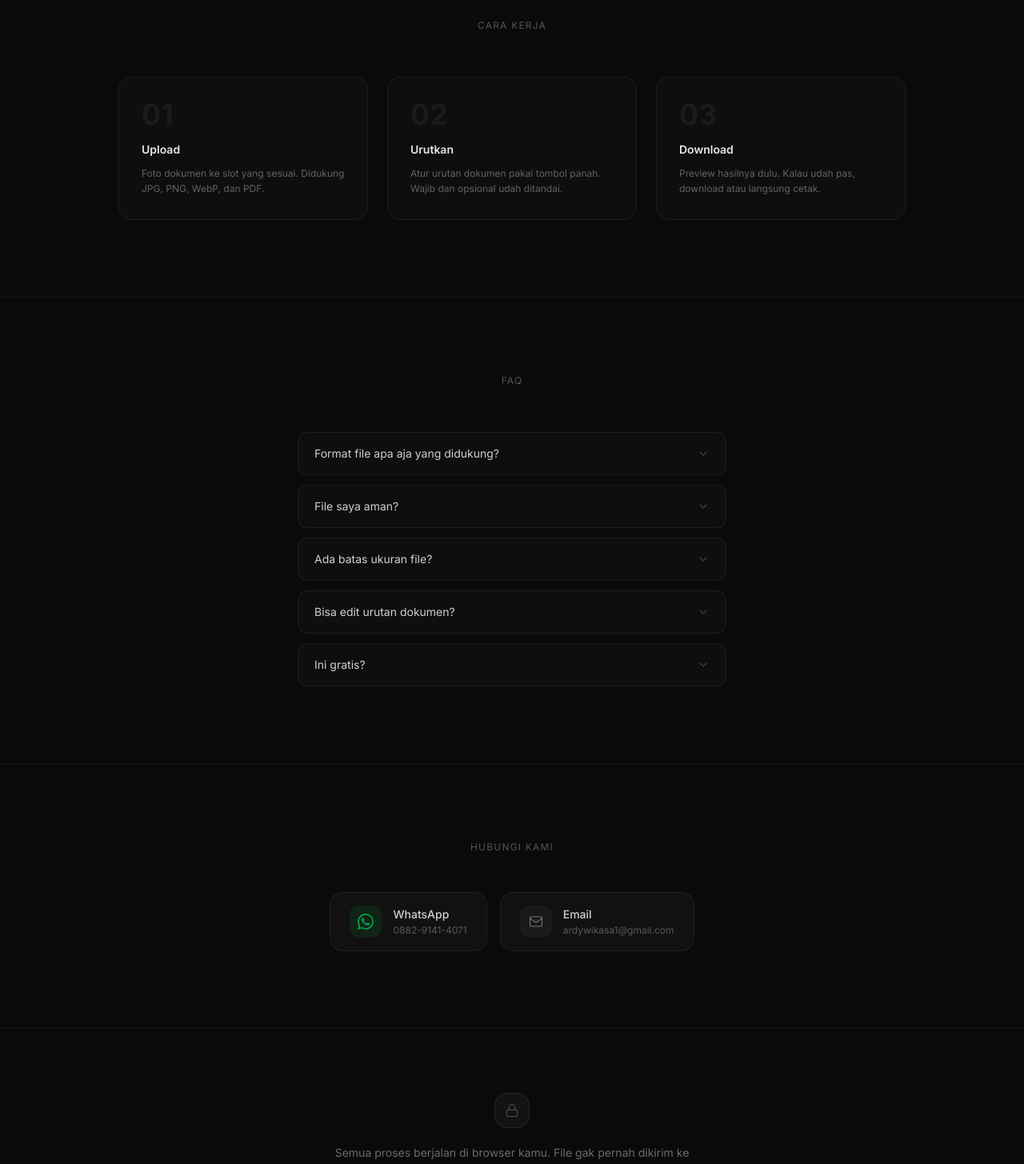
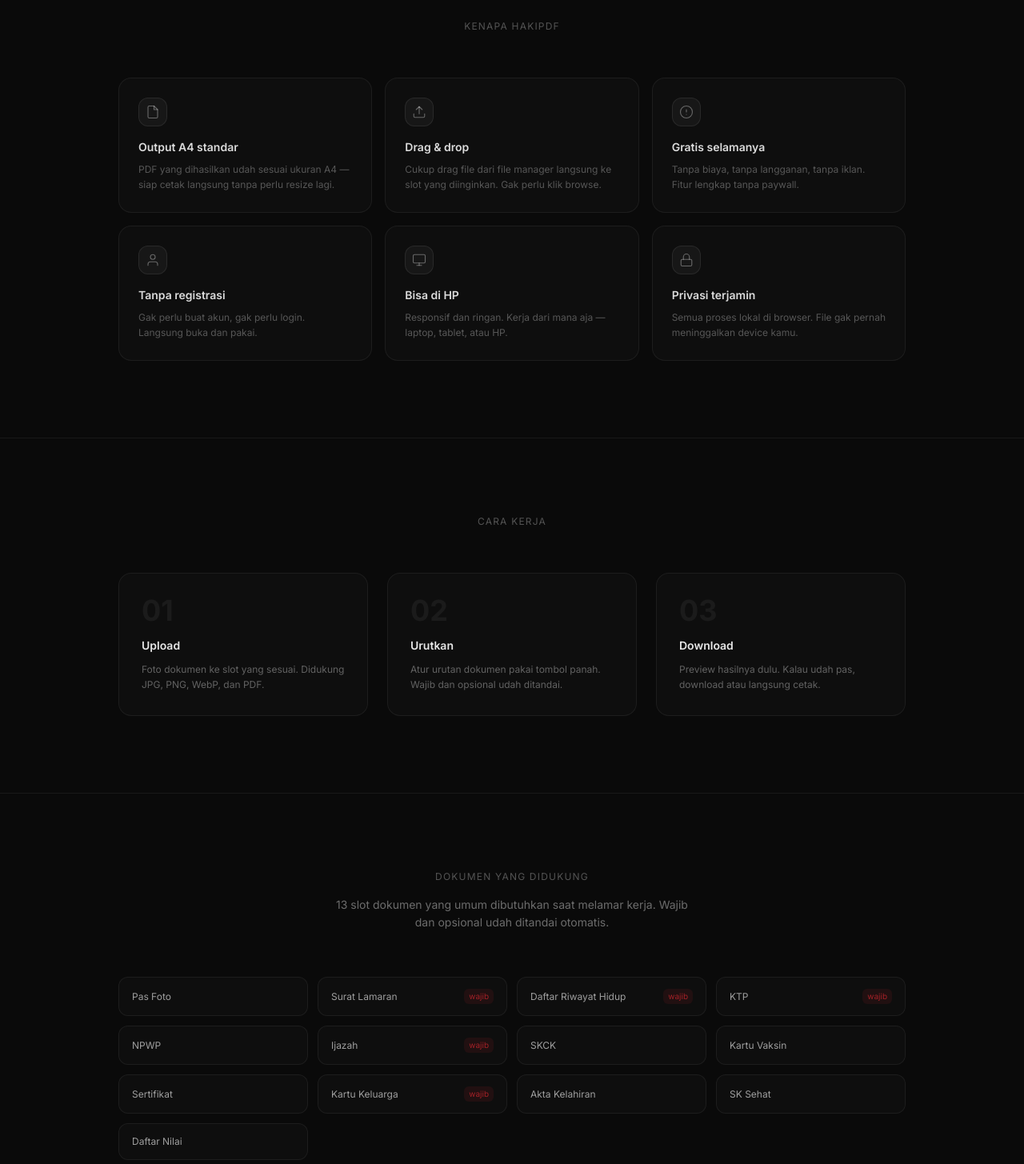
Before and after one commit to Stonepath-dotcom/wabot-hub, a Next.js app: page / in a window 1280 px wide. Shown: the part 1100-2555 px from the top of the page at 80% size. Built offline with nearby package versions, Linux system fonts and the light colour scheme.

Commit message:
7a9942ad-e0a0-434a-96f0-27f9caa758a4

```diff
--- a/src/app/page.tsx
+++ b/src/app/page.tsx
@@ -122,8 +122,81 @@
           </div>
         </section>
 
+        {/* feature highlights */}
+        <section className="border-t border-white/[0.06] py-24">
+          <div className="max-w-5xl mx-auto px-5">
+            <p className="text-xs text-white/30 text-center uppercase tracking-widest mb-14">Kenapa HakiPDF</p>
+            <div className="grid grid-cols-1 sm:grid-cols-2 lg:grid-cols-3 gap-4">
+              {[
+                {
+                  icon: (
+                    <svg width="18" height="18" viewBox="0 0 24 24" fill="none" stroke="currentColor" strokeWidth="1.5" strokeLinecap="round" strokeLinejoin="round">
+                      <path d="M14 2H6a2 2 0 0 0-2 2v16a2 2 0 0 0 2 2h12a2 2 0 0 0 2-2V8z" /><polyline points="14 2 14 8 20 8" />
+                    </svg>
+                  ),
+                  title: 'Output A4 standar',
+                  desc: 'PDF yang dihasilkan udah sesuai ukuran A4 — siap cetak langsung tanpa perlu resize lagi.',
+                },
+                {
+                  icon: (
+                    <svg width="18" height="18" viewBox="0 0 24 24" fill="none" stroke="currentColor" strokeWidth="1.5" strokeLinecap="round" strokeLinejoin="round">
+                      <path d="M21 15v4a2 2 0 0 1-2 2H5a2 2 0 0 1-2-2v-4" /><polyline points="17 8 12 3 7 8" /><line x1="12" y1="3" x2="12" y2="15" />
+                    </svg>
+                  ),
+                  title: 'Drag & drop',
+                  desc: 'Cukup drag file dari file manager langsung ke slot yang diinginkan. Gak perlu klik browse.',
+                },
+                {
+                  icon: (
+                    <svg width="18" height="18" viewBox="0 0 24 24" fill="none" stroke="currentColor" strokeWidth="1.5" strokeLinecap="round" strokeLinejoin="round">
+                      <circle cx="12" cy="12" r="10" /><line x1="12" y1="8" x2="12" y2="12" /><line x1="12" y1="16" x2="12.01" y2="16" />
+                    </svg>
+                  ),
+                  title: 'Gratis selamanya',
+                  desc: 'Tanpa biaya, tanpa langganan, tanpa iklan. Fitur lengkap tanpa paywall.',
+                },
+                {
+                  icon: (
+                    <svg width="18" height="18" viewBox="0 0 24 24" fill="none" stroke="currentColor" strokeWidth="1.5" strokeLinecap="round" strokeLinejoin="round">
+                      <path d="M20 21v-2a4 4 0 0 0-4-4H8a4 4 0 0 0-4 4v2" /><circle cx="12" cy="7" r="4" />
+                    </svg>
+                  ),
+                  title: 'Tanpa registrasi',
+                  desc: 'Gak perlu buat akun, gak perlu login. Langsung buka dan pakai.',
+                },
+                {
+                  icon: (
+                    <svg width="18" height="18" viewBox="0 0 24 24" fill="none" stroke="currentColor" strokeWidth="1.5" strokeLinecap="round" strokeLinejoin="round">
+                      <rect x="2" y="3" width="20" height="14" rx="2" ry="2" /><line x1="8" y1="21" x2="16" y2="21" /><line x1="12" y1="17" x2="12" y2="21" />
+                    </svg>
+                  ),
+                  title: 'Bisa di HP',
+                  desc: 'Responsif dan ringan. Kerja dari mana aja — laptop, tablet, atau HP.',
+                },
+                {
+                  icon: (
+                    <svg width="18" height="18" viewBox="0 0 24 24" fill="none" stroke="currentColor" strokeWidth="1.5" strokeLinecap="round" strokeLinejoin="round">
+                      <rect x="3" y="11" width="18" height="11" rx="2" ry="2" /><path d="M7 11V7a5 5 0 0 1 10 0v4" />
+                    </svg>
+                  ),
+                  title: 'Privasi terjamin',
+                  desc: 'Semua proses lokal di browser. File gak pernah meninggalkan device kamu.',
+                },
+              ].map((item) => (
+                <div key={item.title} className="bg-white/[0.02] border border-white/[0.06] rounded-2xl p-6">
+                  <div className="w-9 h-9 rounded-xl bg-white/[0.04] border border-white/[0.08] flex items-center justify-center mb-4 text-white/35">
+                    {item.icon}
+                  </div>
+                  <p className="text-sm font-semibold text-white/85">{item.title}</p>
+                  <p className="text-xs text-white/30 mt-2 leading-relaxed">{item.desc}</p>
+                </div>
+              ))}
+            </div>
+          </div>
+        </section>
+
         {/* cara kerja */}
-        <section className="py-24">
+        <section className="border-t border-white/[0.06] py-24">
           <div className="max-w-5xl mx-auto px-5">
             <p className="text-xs text-white/30 text-center uppercase tracking-widest mb-14">Cara kerja</p>
             <div className="grid grid-cols-1 sm:grid-cols-3 gap-6">
@@ -136,6 +209,40 @@
                   <span className="text-4xl font-bold text-white/[0.05] leading-none block">{item.step}</span>
                   <p className="text-sm font-semibold text-white/90 mt-4">{item.title}</p>
                   <p className="text-xs text-white/35 mt-2.5 leading-relaxed">{item.desc}</p>
+                </div>
+              ))}
+            </div>
+          </div>
+        </section>
+
+        {/* dokumen didukung */}
+        <section className="border-t border-white/[0.06] py-24">
+          <div className="max-w-5xl mx-auto px-5">
+            <p className="text-xs text-white/30 text-center uppercase tracking-widest mb-4">Dokumen yang didukung</p>
+            <p className="text-sm text-white/40 text-center max-w-md mx-auto mb-14 leading-relaxed">
+              13 slot dokumen yang umum dibutuhkan saat melamar kerja. Wajib dan opsional udah ditandai otomatis.
+            </p>
+            <div className="grid grid-cols-2 sm:grid-cols-3 lg:grid-cols-4 gap-3">
+              {[
+                { name: 'Pas Foto', tag: 'opsional' },
+                { name: 'Surat Lamaran', tag: 'wajib' },
+                { name: 'Daftar Riwayat Hidup', tag: 'wajib' },
+                { name: 'KTP', tag: 'wajib' },
+                { name: 'NPWP', tag: 'opsional' },
+                { name: 'Ijazah', tag: 'wajib' },
+                { name: 'SKCK', tag: 'opsional' },
+                { name: 'Kartu Vaksin', tag: 'opsional' },
+                { name: 'Sertifikat', tag: 'opsional' },
+                { name: 'Kartu Keluarga', tag: 'wajib' },
+                { name: 'Akta Kelahiran', tag: 'opsional' },
+                { name: 'SK Sehat', tag: 'opsional' },
+                { name: 'Daftar Nilai', tag: 'opsional' },
+              ].map((doc) => (
+                <div key={doc.name} className="bg-white/[0.02] border border-white/[0.06] rounded-xl px-4 py-3.5 flex items-center justify-between">
+                  <span className="text-xs text-white/60 truncate mr-2">{doc.name}</span>
+                  {doc.tag === 'wajib' && (
+                    <span className="text-[10px] text-red-500/60 bg-red-500/[0.08] px-1.5 py-0.5 rounded-md shrink-0">wajib</span>
+                  )}
                 </div>
               ))}
             </div>
@@ -165,6 +272,47 @@
                     <p className="text-xs text-white/40 leading-relaxed">{item.a}</p>
                   </div>
                 </details>
+              ))}
+            </div>
+          </div>
+        </section>
+
+        {/* testimonials */}
+        <section className="border-t border-white/[0.06] py-24">
+          <div className="max-w-5xl mx-auto px-5">
+            <p className="text-xs text-white/30 text-center uppercase tracking-widest mb-14">Kata mereka</p>
+            <div className="grid grid-cols-1 sm:grid-cols-3 gap-4">
+              {[
+                {
+                  name: 'Rina S.',
+                  role: 'Fresh Graduate',
+                  text: 'Gak nyangka se-simple ini. Tinggal upload foto dokumen, langsung jadi PDF. Gak perlu install app apapun.',
+                },
+                {
+                  name: 'Bagus P.',
+                  role: 'Job Seeker',
+                  text: 'Dulu ribet banget scan satu-satu terus gabungin. Ini semua beres di browser dalam hitungan menit.',
+                },
+                {
+                  name: 'Dewi A.',
+                  role: 'Administrasi',
+                  text: 'Yang paling penting file gak dikirim ke server. Buat dokumen pribadi ini sangat nyaman dipakai.',
+                },
+              ].map((item) => (
+                <div key={item.name} className="bg-white/[0.02] border border-white/[0.06] rounded-2xl p-6">
+                  <div className="flex gap-1 mb-4">
+                    {[...Array(5)].map((_, i) => (
+                      <svg key={i} width="12" height="12" viewBox="0 0 24 24" fill="currentColor" className="text-red-500/60">
+                        <polygon points="12 2 15.09 8.26 22 9.27 17 14.14 18.18 21.02 12 17.77 5.82 21.02 7 14.14 2 9.27 8.91 8.26 12 2" />
+                      </svg>
+                    ))}
+                  </div>
+                  <p className="text-xs text-white/45 leading-relaxed">&ldquo;{item.text}&rdquo;</p>
+                  <div className="mt-4 pt-4 border-t border-white/[0.06]">
+                    <p className="text-xs font-medium text-white/60">{item.name}</p>
+                    <p className="text-[11px] text-white/25 mt-0.5">{item.role}</p>
+                  </div>
+                </div>
               ))}
             </div>
           </div>
@@ -210,6 +358,27 @@
           </div>
         </section>
 
+        {/* cta */}
+        <section className="border-t border-white/[0.06] py-24">
+          <div className="max-w-5xl mx-auto px-5">
+            <div className="relative bg-gradient-to-b from-red-950/30 to-transparent border border-red-500/[0.08] rounded-3xl px-8 py-16 sm:py-20 text-center overflow-hidden">
+              <div className="absolute top-0 left-1/2 -translate-x-1/2 w-64 h-64 bg-red-600/[0.06] blur-[80px] rounded-full pointer-events-none" />
+              <h2 className="text-2xl sm:text-3xl font-bold tracking-tight text-white/90 relative">
+                Siap bikin berkas lamaran?
+              </h2>
+              <p className="mt-3 text-sm text-white/35 max-w-sm mx-auto leading-relaxed relative">
+                Gratis, tanpa daftar, langsung pakai. Mulai dari upload sampai download PDF dalam hitungan menit.
+              </p>
+              <Link
+                href="/buat"
+                className="relative inline-flex items-center justify-center h-11 px-8 mt-8 bg-red-600 hover:bg-red-700 text-white text-sm font-medium rounded-xl transition-all hover:shadow-lg hover:shadow-red-600/25"
+              >
+                Mulai Sekarang
+              </Link>
+            </div>
+          </div>
+        </section>
+
         {/* privacy */}
         <section className="border-t border-white/[0.06] py-20">
           <div className="max-w-5xl mx-auto px-5">
```
